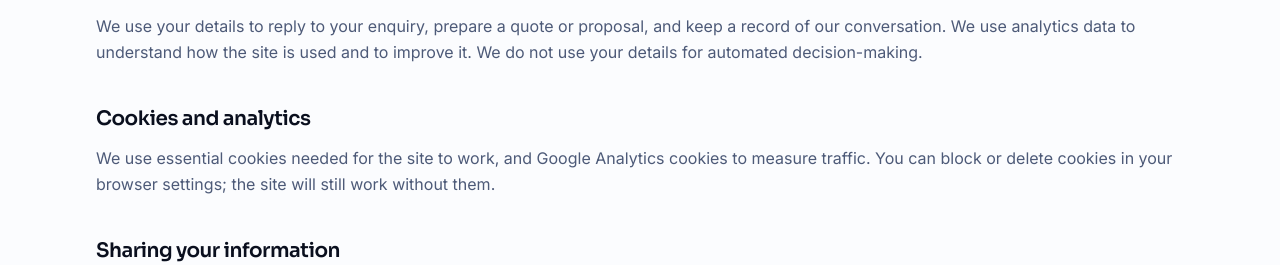
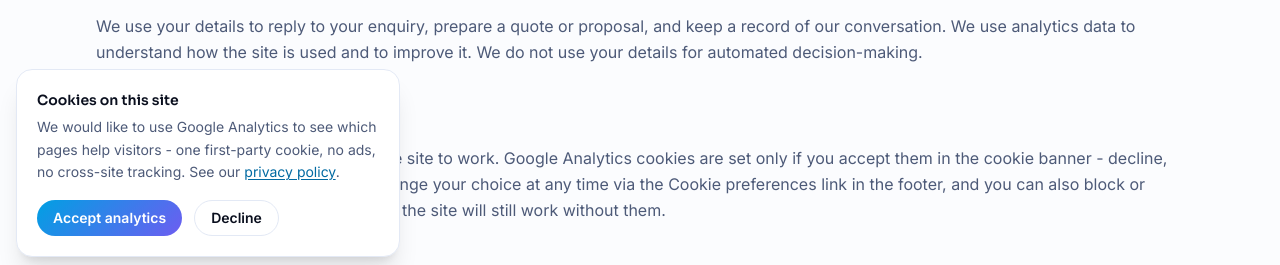
Before and after one commit to prakash47/iis3.0, a Next.js app: page /privacy-policy in a window 1280 px wide. Shown: the part 527-792 px from the top of the page. Built offline with nearby package versions, Linux system fonts and the light colour scheme; no server answers.

Commit message:
feat(consent): GDPR cookie-consent banner + Consent Mode v2; gtag loads only after Accept (zero third-party JS otherwise)

```diff
--- a/src/app/(marketing)/layout.tsx
+++ b/src/app/(marketing)/layout.tsx
@@ -1,8 +1,15 @@
 import { Header } from "@/components/layout/Header";
 import { Footer } from "@/components/layout/Footer";
 import { MobileCtaBar } from "@/components/layout/MobileCtaBar";
+import { CookieConsent } from "@/components/layout/CookieConsent";
 import { JsonLd } from "@/components/seo/JsonLd";
 import { organizationSchema, websiteSchema } from "@/lib/seo/jsonLd";
+
+// GA4 measurement id (public, build-inlined). The consent banner renders wherever
+// this is set; gtag itself additionally requires consent + isIndexable, so only
+// consenting visitors on the real production site are ever measured. Lives in the
+// marketing group so /studio sessions are never tracked.
+const GA_ID = process.env.NEXT_PUBLIC_GA_MEASUREMENT_ID;
 
 /**
  * Marketing chrome. Lifted verbatim from the old root layout body so every public
@@ -30,6 +37,7 @@ export default function MarketingLayout({
       </main>
       <Footer />
       <MobileCtaBar />
+      {GA_ID && <CookieConsent gaId={GA_ID} />}
     </div>
   );
 }
--- a/src/app/(marketing)/privacy-policy/page.tsx
+++ b/src/app/(marketing)/privacy-policy/page.tsx
@@ -60,8 +60,10 @@ export default function PrivacyPolicyPage() {
 
           <H2>Cookies and analytics</H2>
           <P>
-            We use essential cookies needed for the site to work, and Google Analytics cookies to
-            measure traffic. You can block or delete cookies in your browser settings; the site
+            We use essential cookies needed for the site to work. Google Analytics cookies are
+            set only if you accept them in the cookie banner - decline, and no analytics runs at
+            all. You can change your choice at any time via the Cookie preferences link in the
+            footer, and you can also block or delete cookies in your browser settings; the site
             will still work without them.
           </P>
 
--- a/src/app/globals.css
+++ b/src/app/globals.css
@@ -348,6 +348,18 @@
   }
 }
 
+/* ── Cookie consent banner ────────────────────────────────────────────── */
+/* Translate-only entrance (no opacity fade - text at partial opacity fails
+   contrast audits sampled mid-animation). */
+.consent-in {
+  animation: consent-in 0.45s cubic-bezier(0.16, 1, 0.3, 1);
+}
+@keyframes consent-in {
+  from {
+    transform: translateY(16px);
+  }
+}
+
 /* ── Contact CTA button ───────────────────────────────────────────────── */
 /* Animated conic-gradient border, matched to the live intentioninfoservice.com
    menu button: navy fill + rotating blue->red border, pauses on hover. Same in
--- /dev/null
+++ b/src/components/layout/CookieConsent.tsx
@@ -0,0 +1,172 @@
+"use client";
+
+import { useEffect, useState, useSyncExternalStore } from "react";
+import Link from "next/link";
+import { GoogleAnalytics } from "@next/third-parties/google";
+import { isIndexable } from "@/config/site";
+
+/**
+ * Consent-gated Google Analytics (GDPR / Consent Mode v2, "basic" implementation)
+ * plus the consent banner itself - no third-party CMP script, so the banner costs
+ * nothing and matches the site's design system.
+ *
+ * How it behaves:
+ *  - No choice yet   -> banner shows, gtag does NOT load, zero analytics cookies.
+ *  - Accept          -> a Consent Mode command (analytics granted, all ad signals
+ *                       denied) is queued BEFORE gtag's config, then gtag loads
+ *                       and tracks this and future visits.
+ *  - Decline         -> nothing loads; if gtag was already running this session,
+ *                       consent is downgraded and _ga cookies are expired.
+ *  - "Cookie preferences" in the footer reopens the banner to change the choice.
+ *
+ * Performance: a first-time visit (and every Lighthouse/PSI run - bots never
+ * consent) carries ZERO third-party script. gtag loads only for visitors who
+ * accepted, after hydration. GA additionally requires isIndexable so previews
+ * and staging never send traffic into the real property; the banner itself only
+ * needs the measurement id, so it can be design-reviewed on staging safely.
+ *
+ * Consent state lives in localStorage and is read via useSyncExternalStore (the
+ * React-sanctioned pattern for external stores): no setState-in-effect, no
+ * hydration mismatch, and cross-tab changes sync via the "storage" event.
+ */
+
+const CONSENT_KEY = "iis-analytics-consent"; // "granted" | "denied"
+const CONSENT_CHANGE = "iis:consent-change";
+export const COOKIE_PREFS_EVENT = "iis:cookie-prefs";
+
+type Consent = "granted" | "denied" | null;
+
+/** Queue a Consent Mode v2 command ahead of (or into) the gtag queue.
+ *  window.dataLayer is typed by @next/third-parties. gtag commands must be
+ *  pushed as an arguments object, never a plain array. */
+function pushConsent(kind: "default" | "update", analytics: "granted" | "denied") {
+  window.dataLayer = window.dataLayer || [];
+  function gtag(...args: unknown[]) {
+    void args;
+    // eslint-disable-next-line prefer-rest-params
+    window.dataLayer!.push(arguments);
+  }
+  gtag("consent", kind, {
+    analytics_storage: analytics,
+    ad_storage: "denied",
+    ad_user_data: "denied",
+    ad_personalization: "denied",
+  });
+}
+
+// Module scope, client bundle only: for a returning visitor who already accepted,
+// queue the consent default BEFORE anything renders - gtag replays the dataLayer
+// in order, so its config command always finds consent already granted.
+let consentDefaultPushed = false;
+if (typeof window !== "undefined" && window.localStorage?.getItem(CONSENT_KEY) === "granted") {
+  pushConsent("default", "granted");
+  consentDefaultPushed = true;
+}
+
+function getSnapshot(): Consent {
+  const v = localStorage.getItem(CONSENT_KEY);
+  return v === "granted" || v === "denied" ? v : null;
+}
+// During SSR there is no choice to read: render neither banner nor GA.
+function getServerSnapshot(): Consent {
+  return null;
+}
+function subscribe(cb: () => void) {
+  window.addEventListener(CONSENT_CHANGE, cb);
+  window.addEventListener("storage", cb); // cross-tab sync
+  return () => {
+    window.removeEventListener(CONSENT_CHANGE, cb);
+    window.removeEventListener("storage", cb);
+  };
+}
+
+/** Expire Google Analytics cookies for this site (used when consent is withdrawn). */
+function expireGaCookies() {
+  const rootDomain = location.hostname.split(".").slice(-2).join(".");
+  for (const part of document.cookie.split(";")) {
+    const name = part.split("=")[0]?.trim();
+    if (!name || !name.startsWith("_ga")) continue;
+    const expiry = "=; expires=Thu, 01 Jan 1970 00:00:00 GMT; path=/";
+    document.cookie = `${name}${expiry}`;
+    document.cookie = `${name}${expiry}; domain=.${rootDomain}`;
+  }
+}
+
+export function CookieConsent({ gaId }: { gaId: string }) {
+  const consent = useSyncExternalStore(subscribe, getSnapshot, getServerSnapshot);
+  const [reopened, setReopened] = useState(false);
+  // SSR renders null consent too; only show the banner once mounted on the client.
+  const mounted = useSyncExternalStore(
+    () => () => {},
+    () => true,
+    () => false,
+  );
+
+  useEffect(() => {
+    const reopen = () => setReopened(true); // event callback - allowed setState
+    window.addEventListener(COOKIE_PREFS_EVENT, reopen);
+    return () => window.removeEventListener(COOKIE_PREFS_EVENT, reopen);
+  }, []);
+
+  function accept() {
+    pushConsent(consentDefaultPushed ? "update" : "default", "granted");
+    consentDefaultPushed = true;
+    localStorage.setItem(CONSENT_KEY, "granted");
+    window.dispatchEvent(new Event(CONSENT_CHANGE));
+    setReopened(false);
+  }
+
+  function decline() {
+    if (consent === "granted") {
+      // gtag may already be running this session: downgrade + clean up.
+      pushConsent("update", "denied");
+      expireGaCookies();
+    }
+    localStorage.setItem(CONSENT_KEY, "denied");
+    window.dispatchEvent(new Event(CONSENT_CHANGE));
+    setReopened(false);
+  }
+
+  const open = mounted && (consent === null || reopened);
+
+  return (
+    <>
+      {consent === "granted" && isIndexable && <GoogleAnalytics gaId={gaId} />}
+      {open && (
+        <section
+          aria-label="Cookie consent"
+          className="consent-in fixed bottom-[5.25rem] left-4 right-4 z-50 rounded-2xl border border-border bg-surface p-5 shadow-xl shadow-black/10 sm:right-auto sm:max-w-sm lg:bottom-4"
+        >
+          <p className="font-display text-sm font-semibold text-foreground">Cookies on this site</p>
+          <p className="mt-1.5 text-sm leading-relaxed text-muted-foreground">
+            We would like to use Google Analytics to see which pages help visitors - one
+            first-party cookie, no ads, no cross-site tracking. See our{" "}
+            <Link
+              href="/privacy-policy"
+              className="text-brand-700 underline underline-offset-2 hover:text-brand-500 dark:text-brand-400"
+            >
+              privacy policy
+            </Link>
+            .
+          </p>
+          <div className="mt-4 flex items-center gap-3">
+            <button
+              type="button"
+              onClick={accept}
+              className="inline-flex h-9 items-center justify-center rounded-full bg-[linear-gradient(135deg,var(--grad-from),var(--grad-to))] px-4 text-sm font-semibold text-white transition-all duration-300 hover:brightness-110 active:scale-[0.98] focus-visible:outline-none focus-visible:ring-2 focus-visible:ring-brand-500 focus-visible:ring-offset-2 focus-visible:ring-offset-background"
+            >
+              Accept analytics
+            </button>
+            <button
+              type="button"
+              onClick={decline}
+              className="inline-flex h-9 items-center justify-center rounded-full border border-border bg-surface px-4 text-sm font-semibold text-foreground transition-colors hover:bg-muted focus-visible:outline-none focus-visible:ring-2 focus-visible:ring-brand-500 focus-visible:ring-offset-2 focus-visible:ring-offset-background"
+            >
+              Decline
+            </button>
+          </div>
+        </section>
+      )}
+    </>
+  );
+}
--- /dev/null
+++ b/src/components/layout/CookiePrefsButton.tsx
@@ -0,0 +1,20 @@
+"use client";
+
+import { COOKIE_PREFS_EVENT } from "@/components/layout/CookieConsent";
+
+/**
+ * Footer "Cookie preferences" link - reopens the consent banner so a visitor can
+ * change their analytics choice at any time (a GDPR requirement: withdrawing
+ * consent must be as easy as giving it). Rendered only when GA is configured.
+ */
+export function CookiePrefsButton() {
+  return (
+    <button
+      type="button"
+      onClick={() => window.dispatchEvent(new Event(COOKIE_PREFS_EVENT))}
+      className="cursor-pointer transition-colors hover:text-foreground"
+    >
+      Cookie preferences
+    </button>
+  );
+}
--- a/src/components/layout/Footer.tsx
+++ b/src/components/layout/Footer.tsx
@@ -1,6 +1,7 @@
 import Link from "next/link";
 import Image from "next/image";
 import { Container } from "@/components/ui/Container";
+import { CookiePrefsButton } from "@/components/layout/CookiePrefsButton";
 import { siteConfig } from "@/config/site";
 import { services, industries, hireTechnologies } from "@/content/catalog";
 import {
@@ -197,6 +198,8 @@ export function Footer() {
             <a href="/sitemap.xml" className="transition-colors hover:text-foreground">
               Sitemap
             </a>
+            {/* Only when GA is configured (build-inlined env) - reopens the consent banner. */}
+            {process.env.NEXT_PUBLIC_GA_MEASUREMENT_ID && <CookiePrefsButton />}
           </div>
         </Container>
       </div>
```
Also changed, not shown: src/app/layout.tsx (+4 -9 lines), 1 other file (tests, documents, lock files or other folders).
